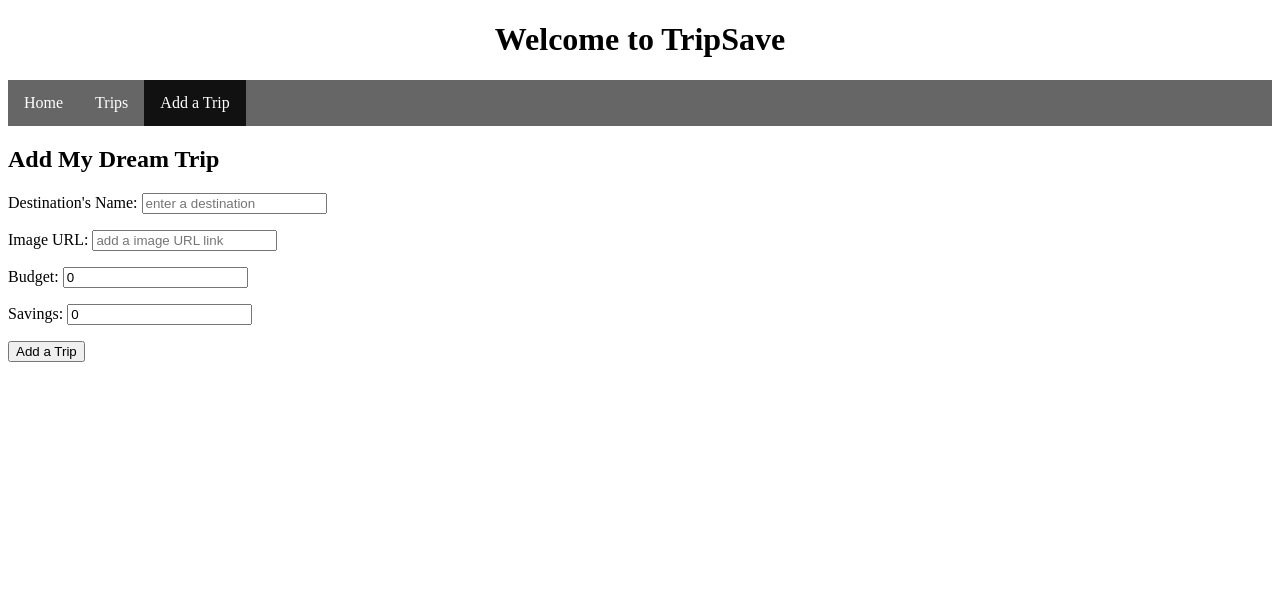
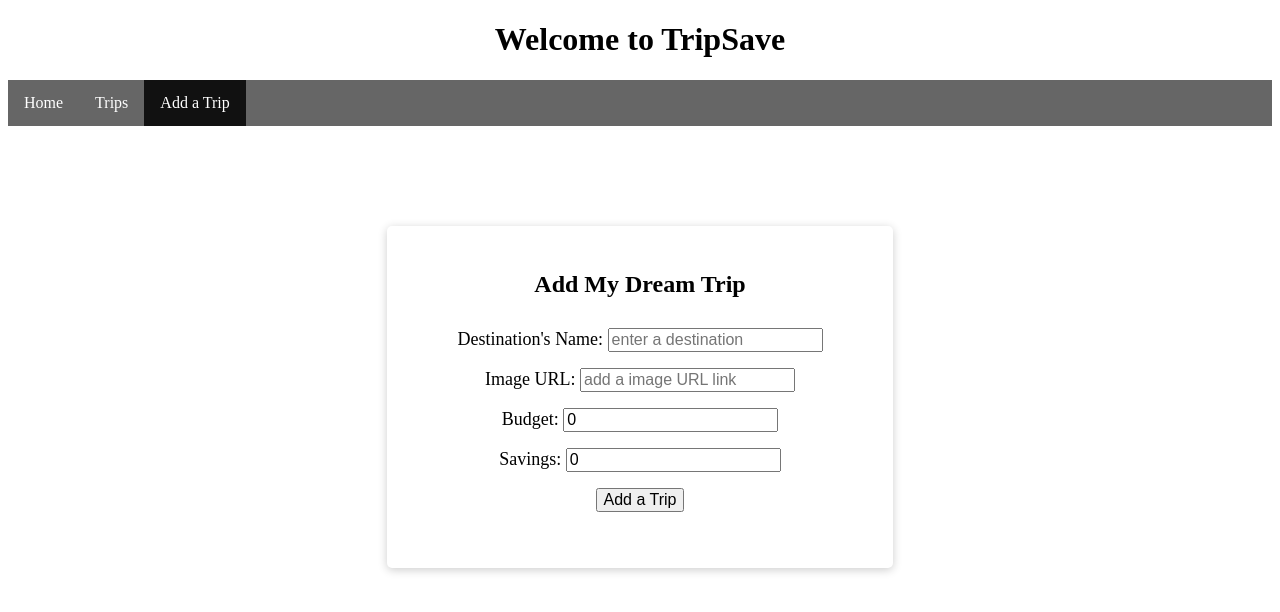
Before and after one commit to timtran007/phase-02-project-tripsave, a React (Create React App) app: page /add-a-trip in a window 1280 px wide. Shown: the top 612 px of the page. Built offline with nearby package versions, Linux system fonts and the light colour scheme.

Commit message:
added styling to Form component through AddATrip.css

```diff
--- a/src/Form.js
+++ b/src/Form.js
@@ -1,4 +1,5 @@
 import React, {useState} from "react"
+import AddATrip from "../src/styles/AddATrip.css"
 function Form(){
     const [formData, setFormData] = useState({
         destinationName: "",
@@ -36,9 +37,9 @@ function Form(){
 
 
     return(
-        <div>
-            <div><h2>Add My Dream Trip</h2></div>
-            <form onSubmit={handleSubmit}>
+        <div style={{textAlign: "center"}}>
+            <form id="addATripForm" onSubmit={handleSubmit}>
+                <h2 id="addATripHeader">Add My Dream Trip</h2>
                 <p>
                     <label htmlFor="destination">Destination's Name:  </label>
                         <input
--- /dev/null
+++ b/src/styles/AddATrip.css
@@ -0,0 +1,24 @@
+#addATripHeader{
+    padding-top: 10px;
+    padding-bottom: 10px;
+}
+
+#addATripForm{
+    box-shadow: 0 2px 10px 0 rgba(0,0,0,0.2);
+    margin-left: 30%;
+    margin-right: 30%;
+    margin-top: 100px;
+    padding-top: 15px;
+    padding-bottom: 40px;
+    border-color: black;
+    transition: 0.3s;
+    border-radius: 5px; /* 5px rounded corners */
+}
+
+input{
+    font-size: medium;
+}
+
+label{
+    font-size: large;
+}
```
